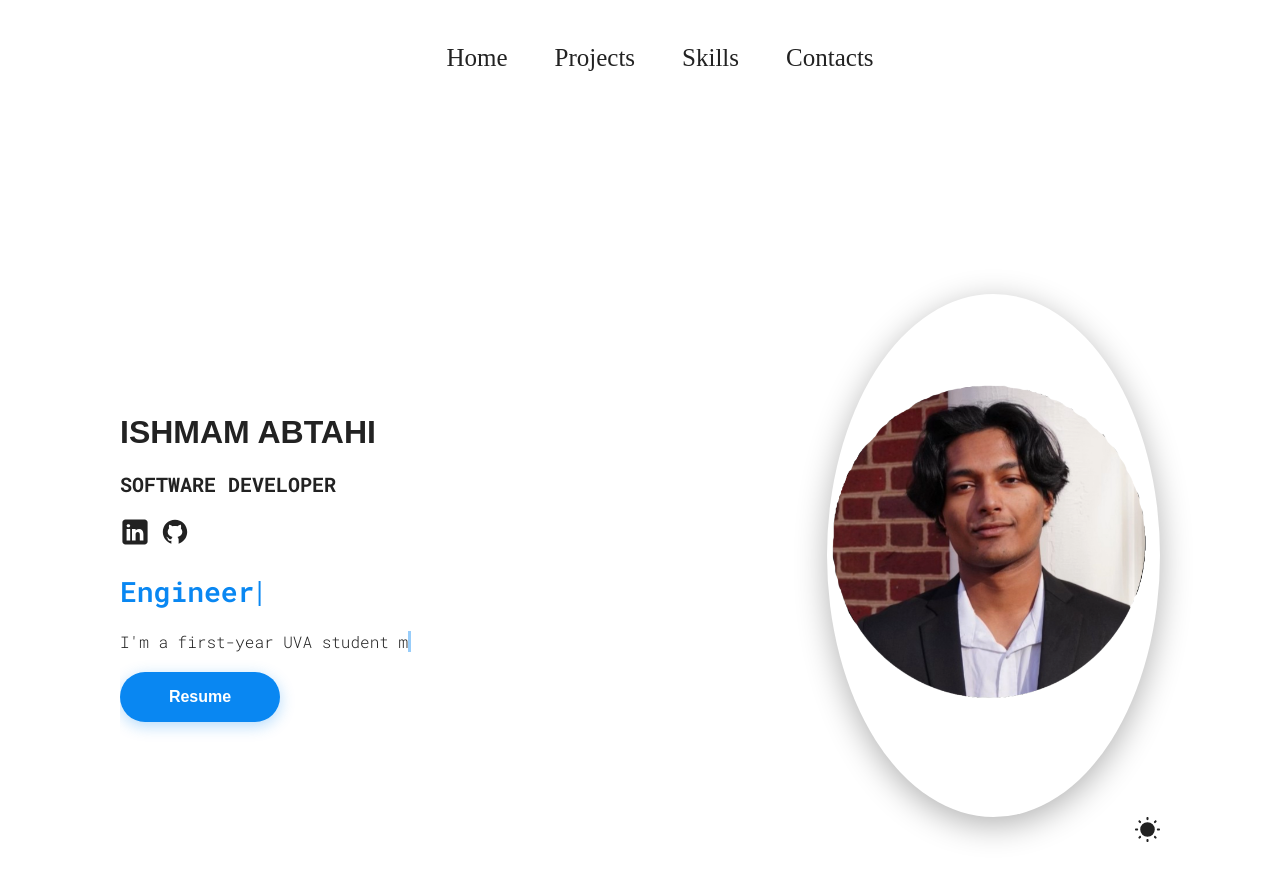
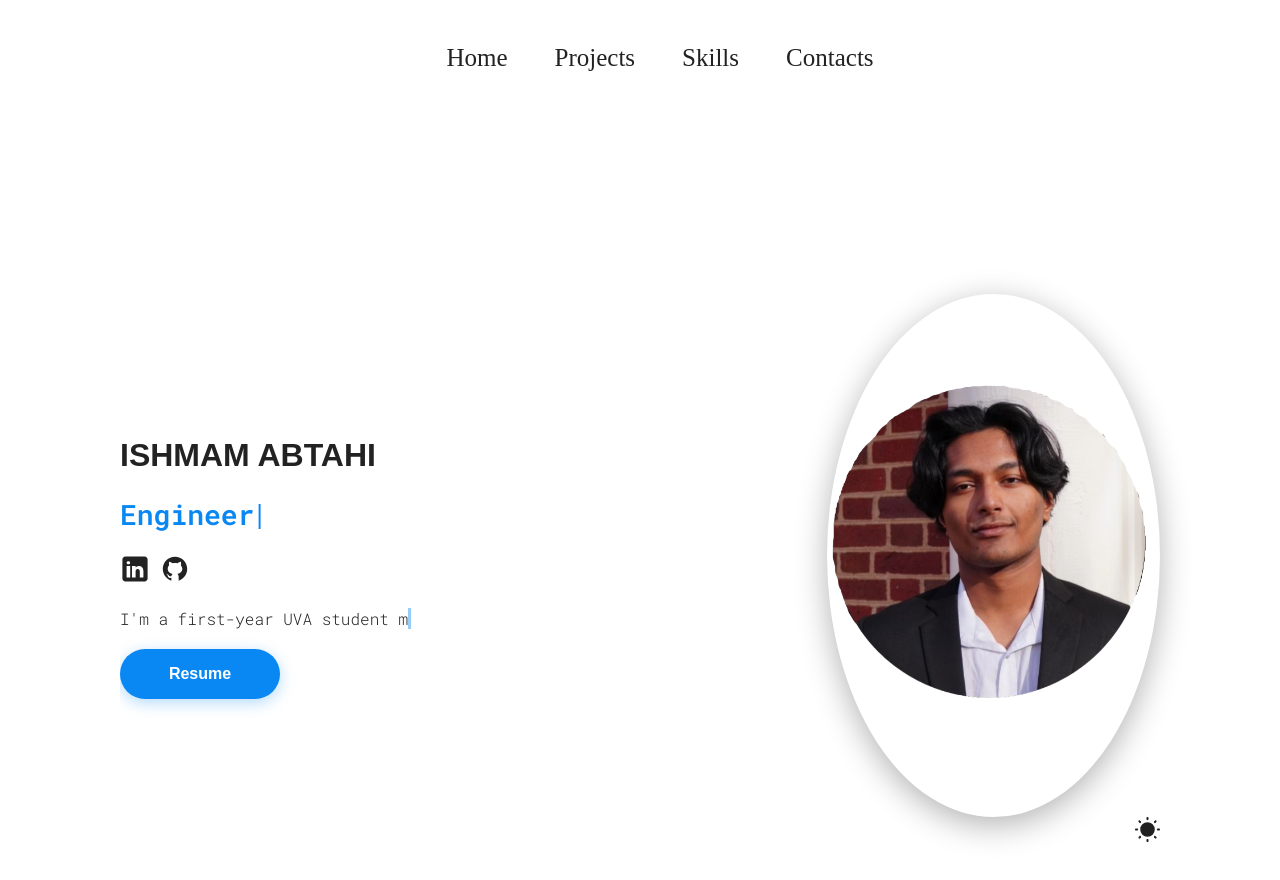
Before and after one commit to IshdoesCoding/Ishmam_Abtahi-Portfolio, a React (Vite) app: page / in a window 1280 px wide. Shown: the top 880 px of the page. Built offline with nearby package versions, Linux system fonts and the light colour scheme; a web font is replaced by a local one.

Commit message:
Updated Hero.jsx

```diff
--- a/src/sections/Hero/Hero.jsx
+++ b/src/sections/Hero/Hero.jsx
@@ -59,8 +59,11 @@ function Hero() {
         </div>
 
         <div className={styles.info}>
-            <h1>Ishmam Abtahi <br/> </h1>
-            <h2>Software Developer</h2>
+            <h1>Ishmam Abtahi</h1>
+            <div className={styles.animatedTextContainer}>
+              <span className={styles.animatedText}>{text}</span>
+              <span className={styles.cursor}>|</span>
+            </div>
             <span>
                 <a href="https://www.linkedin.com/in/ishmam-abtahi-60601a324/" target="_blank">
                     <img src={linkedinIcon} alt="LinkedIn Icon" />
@@ -70,11 +73,6 @@ function Hero() {
                 </a>
 
             </span>
-
-            <div className={styles.animatedTextContainer}>
-              <span className={styles.animatedText}>{text}</span>
-              <span className={styles.cursor}>|</span>
-            </div>
 
             <p className={styles.description}> I'm a first-year UVA student majoring in Computer Engineering, with a passion for coding and anything technology. </p>
 
```
